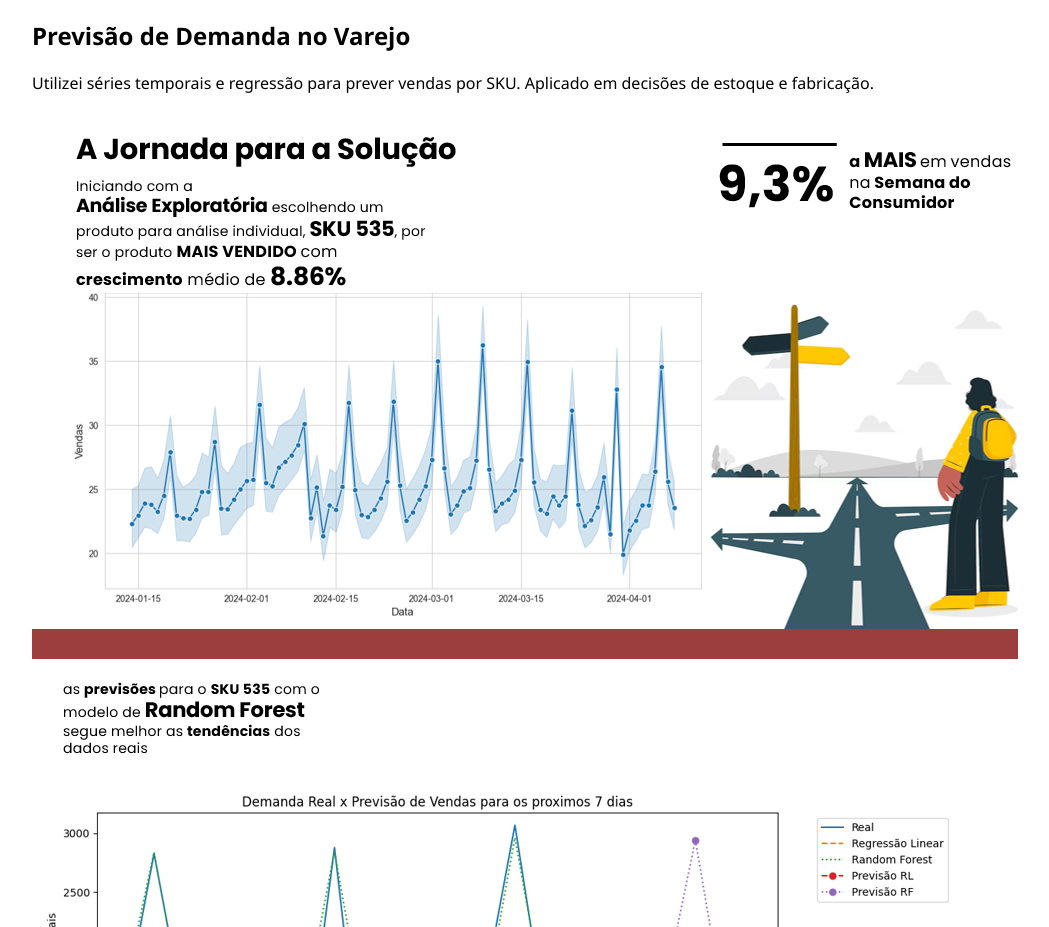
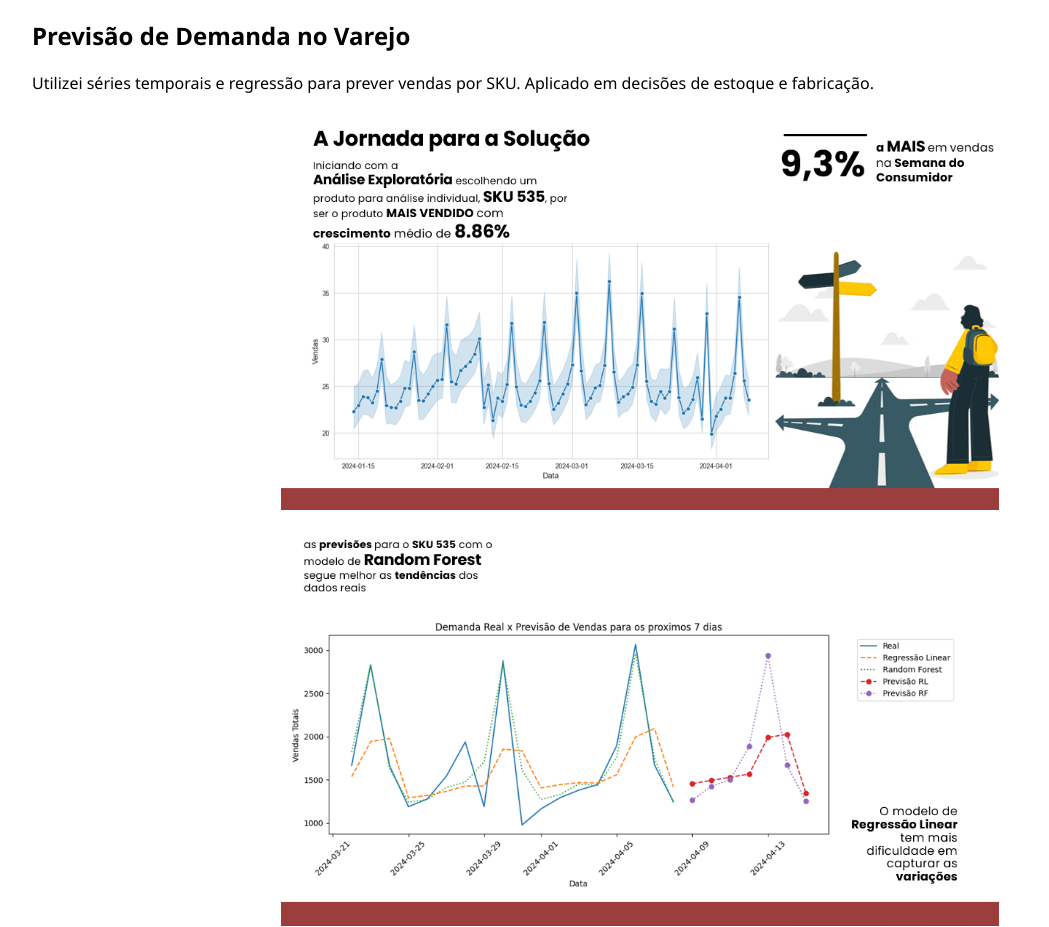
Before and after one commit to wesleyrnn/portfolio-datascience, a plain HTML site: page projetos.html in a window 1280 px wide. Shown: the part 185-1112 px from the top of the page, without its empty margins (0-1049 px from the left). Drawn offline with Linux system fonts and the light colour scheme.

Commit message:
Ajustes no portfólio e adição de novos arquivos para o relatório técnico

```diff
--- a/projetos.html
+++ b/projetos.html
@@ -24,8 +24,8 @@
     <section class="projeto">
       <h2>Previsão de Demanda no Varejo</h2>
       <p>Utilizei séries temporais e regressão para prever vendas por SKU. Aplicado em decisões de estoque e fabricação.</p>
-      <img src="assets/demanda_varejo.png" alt="Previsão de Demanda" class="imagem-projeto">
-      <img src="assets/forecasting.png" alt="Gráfico de Previsão" class="imagem-projeto">
+      <img src="assets/demanda_varejo.png" alt="Previsão de Demanda" class="imagem-responsiva">
+      <img src="assets/forecasting.png" alt="Gráfico de Previsão" class="imagem-responsiva">
     </section>
 
     <section class="projeto">
```
Also changed, not shown: assets/relatorio_tecnico/navegador_contato_expansao_area_texto.png (added), assets/relatorio_tecnico/navegador_contato_teste_envio_sem_preenchimento.png (added), assets/relatorio_tecnico/navegador_contato_teste_mensagem_enviada.png (added), assets/relatorio_tecnico/navegador_index.png (added), assets/relatorio_tecnico/navegador_projetos.png (added), assets/relatorio_tecnico/navegador_sobre.png (added), assets/relatorio_tecnico/teste_responsividade.png (added), assets/relatorio_tecnico/teste_responsividade2.png (added), 1 other file.
